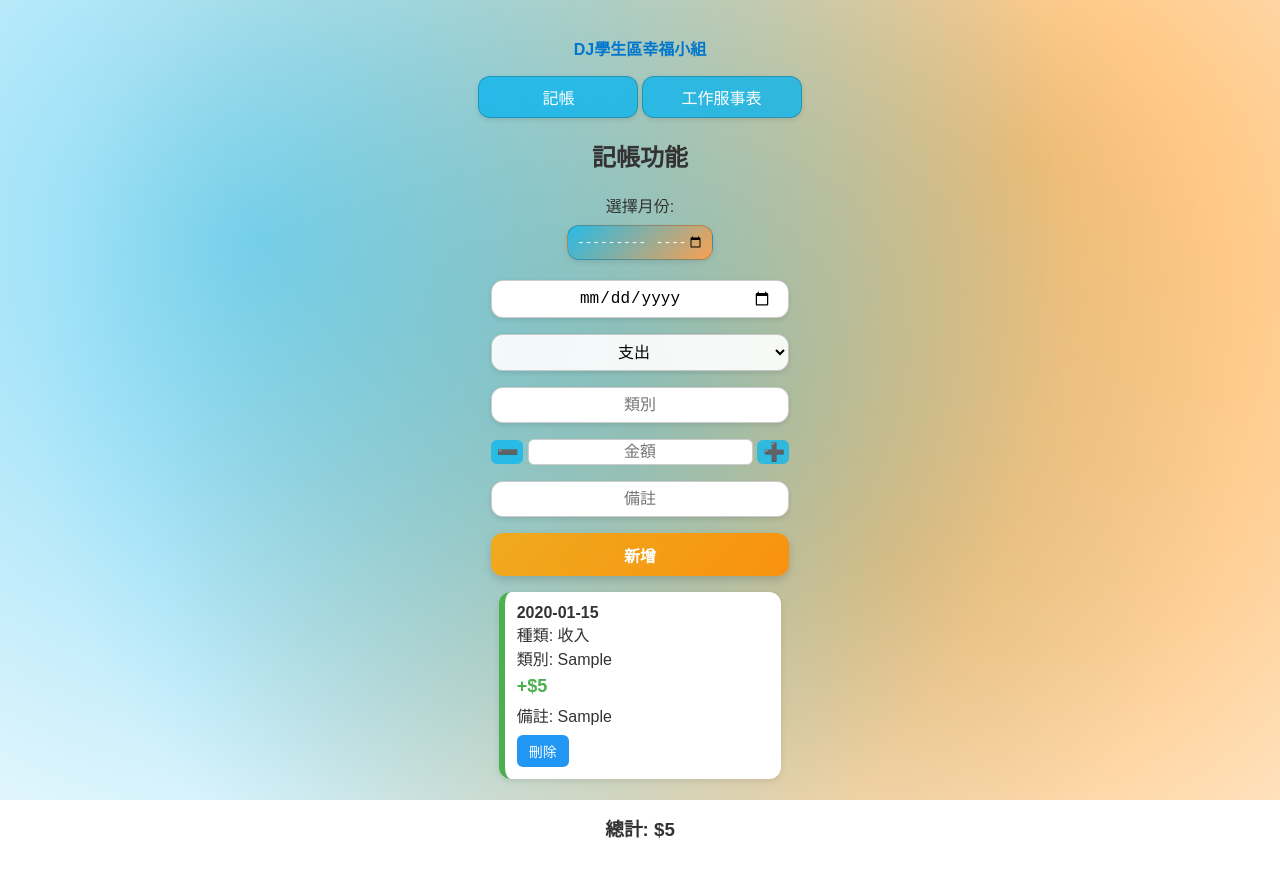
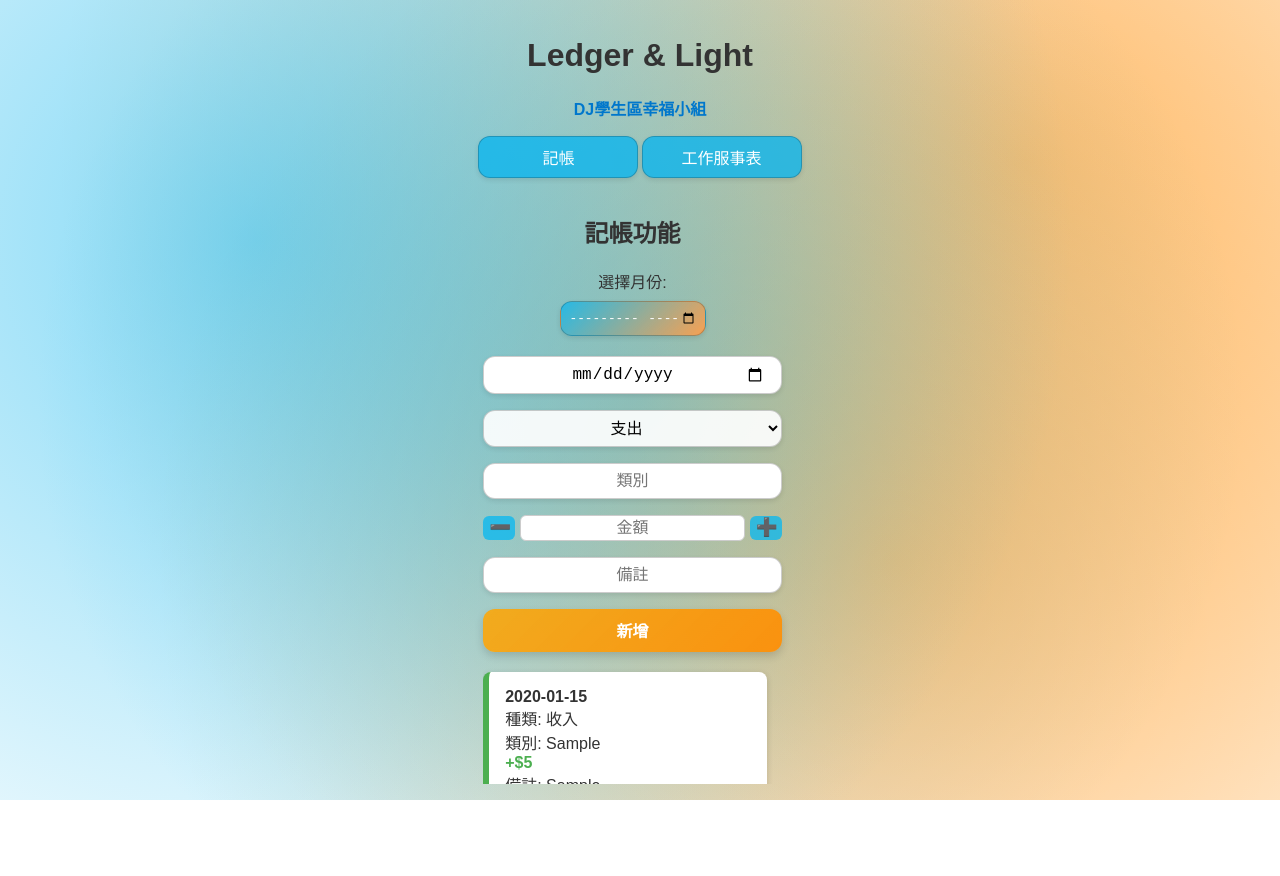
Before and after one commit to LinJie09/Serving-List, a React (Create React App) app in the folder my-react-app/: page / in a window 1280 px wide. Both pictures are taken after typing "2020-01-15", "Sample", "5", "Sample" into the empty fields and a click on the button "新增". After the commit the page ends 800 px from the top, so only its background shows below. Built offline with nearby package versions, Linux system fonts and the light colour scheme.

Commit message:
adjustment the picture and add scroll

```diff
--- a/my-react-app/src/App.css
+++ b/my-react-app/src/App.css
@@ -3,34 +3,53 @@ body {
   font-family: Arial, sans-serif;
   margin: 0;
   padding: 0;
-  min-height: 100vh;
+  height: 100vh; /* 讓 body 永遠滿版 */
+  width: 100vw;
+  overflow: hidden; /* 禁止整體捲動 */
+
   color: #333;
-  display: flex;
-  justify-content: center;
-  align-items: center;
-  flex-direction: column;
-
-  /* 淺藍 + 更飽和橘色水彩背景 */
-  background-color: #ffffff; /* 底色 */
+  background-color: #ffffff;
   background-image:
-    radial-gradient(circle at 20% 30%, rgba(7, 179, 237, 0.5), transparent 70%),  /* 淺藍 */
-    radial-gradient(circle at 70% 70%, rgba(255, 140, 0, 0.35), transparent 70%),  /* 橘色飽和更高 */
-    radial-gradient(circle at 50% 50%, rgba(80, 190, 227, 0.5), transparent 80%), /* 淺藍淡化 */
-    radial-gradient(circle at 80% 20%, rgba(255, 140, 0, 0.5), transparent 80%); /* 橘色第二層 */
-
+    radial-gradient(circle at 20% 30%, rgba(7, 179, 237, 0.5), transparent 70%),
+    radial-gradient(circle at 70% 70%, rgba(255, 140, 0, 0.35), transparent 70%),
+    radial-gradient(circle at 50% 50%, rgba(80, 190, 227, 0.5), transparent 80%),
+    radial-gradient(circle at 80% 20%, rgba(255, 140, 0, 0.5), transparent 80%);
   background-repeat: no-repeat;
   background-size: cover;
   background-attachment: fixed;
+
+  display: flex;
+  flex-direction: column;
+  align-items: center;
+}
+
+.container {
+  display: flex;
+  flex-direction: column;
+  align-items: center;
+  height: 100%;        /* 滿版 */
+  width: 100%;
+  max-width: 900px;
+  padding: 1rem;
+  box-sizing: border-box;
+}
+
+.header {
+  flex: 0 0 auto; /* 固定大小 */
+  text-align: center;
+}
+
+.content {
+  flex: 1;
+  padding: 16px;
+  overflow-y: scroll; /* 永遠顯示滾動條 */
+  scrollbar-gutter: stable; /* ✅ Chrome / Edge / Firefox 新版支援，保留空間 */
+  max-height: calc(100vh - 180px);
+  box-sizing: border-box;
 }
 
 
-.container {
-  max-width: 900px;
-  display: flex;
-  flex-direction: column;
-  align-items: center;
-  padding: 1rem;
-}
+
 
 .link-text{
   text-decoration: none;       /* 取消底線 */
@@ -151,54 +170,40 @@ body {
 }
 
 
-.cards {
-  display: grid;
-  grid-template-columns: repeat(auto-fit, minmax(250px, 1fr));
-  gap: 12px;
-  padding: 8px;
+.delete-btn {
+  background-color: #1790f2; /* 紅色主題 */
+  color: white;
+  border: none;
+  border-radius: 8px;
+  padding: 6px 12px;
+  font-size: 14px;
+  font-weight: bold;
+  cursor: pointer;
+  transition: all 0.2s ease-in-out;
+  box-shadow: 0 2px 4px rgba(0, 0, 0, 0.15);
 }
 
-.card {
-  border-radius: 12px;
-  padding: 12px;
-  background: #fff;
-  box-shadow: 0 2px 6px rgba(0,0,0,0.1);
-  transition: transform 0.2s ease;
+.delete-btn:hover {
+  background-color: #d32f2f; /* 深紅色 */
+  transform: scale(1.05);   /* 微微放大 */
 }
 
-.card:hover {
-  transform: scale(1.02);
+.delete-btn:active {
+  background-color: #b71c1c; /* 按下去更深色 */
+  transform: scale(0.95);   /* 微微縮小 */
 }
 
-.card.income {
-  border-left: 6px solid #4caf50; /* 綠色代表收入 */
+.card-footer{
+  display: flex;
+  justify-content: flex-end; /* 靠右 */
 }
 
-.card.expense {
-  border-left: 6px solid #f44336; /* 紅色代表支出 */
+.cards {
+  max-height: 400px;   /* 你要的高度限制 */
+  overflow-y: auto;    /* 卡片太多才會捲動 */
+  scrollbar-gutter: stable; /* 保持寬度穩定 */
+  margin-top: 12px;
 }
-
-.card .amount {
-  font-size: 18px;
-  font-weight: bold;
-  margin: 6px 0;
-}
-
-.card button {
-  margin-top: 8px;
-  padding: 6px 12px;
-  border: none;
-  border-radius: 6px;
-  cursor: pointer;
-  background-color: #2196f3;
-  color: white;
-  font-size: 14px;
-}
-
-.card button:hover {
-  background-color: #1976d2;
-}
-
 
 /* 表單整體間距 */
 
--- a/my-react-app/src/App.js
+++ b/my-react-app/src/App.js
@@ -8,6 +8,7 @@ function App() {
 
   return (
     <div className="container">
+      <div className="header">
         <h1>Ledger & Light</h1>
         <p>
           <a
@@ -27,7 +28,11 @@ function App() {
             工作服事表
           </button>
         </div>
+      </div>
+
+      <div className="content">
         {tab === "expense" ? <ExpenseTracker /> : <ServiceSchedule />}
+      </div>
     </div>
   );
 }
--- a/my-react-app/src/Expense/ExpenseList.js
+++ b/my-react-app/src/Expense/ExpenseList.js
@@ -17,7 +17,14 @@ const ExpenseList = ({ filteredExpenses, deleteExpense }) => {
             {exp.type === "收入" ? "+" : "-"}${exp.amount}
           </div>
           <div>備註: {exp.note}</div>
-          <button onClick={() => deleteExpense(exp.id)}>刪除</button>
+          <div className="card-footer">
+            <button
+              className="delete-btn"
+              onClick={() => deleteExpense(exp.id)}
+            >
+              刪除
+            </button>
+          </div>
         </div>
       ))}
     </div>
--- /dev/null
+++ b/my-react-app/src/Expense/expenseList.css
@@ -0,0 +1,71 @@
+.cards-container {
+    max-height: 350px; /* 整體高度略微縮小 */
+    overflow-y: auto;
+    -webkit-overflow-scrolling: touch;
+    padding: 6px;
+    display: grid;
+    grid-template-columns: repeat(auto-fit, minmax(220px, 1fr)); /* 卡片寬度縮小 */
+    gap: 10px;
+  }
+
+  .card {
+    border-radius: 10px;
+    padding: 10px; /* 卡片內間距縮小 */
+    background: #fff;
+    box-shadow: 0 1px 4px rgba(0,0,0,0.1);
+    display: flex;
+    flex-direction: column;
+    font-size: 14px; /* 字體縮小 */
+  }
+
+  .card.income {
+    border-left: 4px solid #4caf50;
+  }
+
+  .card.expense {
+    border-left: 4px solid #f44336;
+  }
+
+  .card .amount {
+    font-size: 16px; /* 文字略小 */
+    font-weight: bold;
+    margin-top: 4px;
+  }
+
+  .card button {
+    margin-top: 6px;
+    padding: 6px; /* 按鈕縮小 */
+    font-size: 14px; /* 文字縮小 */
+    border-radius: 6px;
+  }
+
+
+  @media (max-width: 600px) {
+    .cards-container {
+      grid-template-columns: 1fr;
+      gap: 12px;
+      max-height: 50vh; /* 手機高度縮小 */
+    }
+
+    .card {
+      padding: 12px;
+      font-size: 13px;
+    }
+
+    .card .amount {
+      font-size: 15px;
+    }
+
+    .card button {
+      padding: 6px 10px;
+      font-size: 13px;
+    }
+    @media (max-width: 600px) {
+        .delete-btn {
+          font-size: 13px;
+          padding: 6px 10px;
+          border-radius: 6px;
+        }
+    }
+
+  }
--- a/my-react-app/src/ExpenseTracker.js
+++ b/my-react-app/src/ExpenseTracker.js
@@ -1,6 +1,7 @@
 import React, { useState, useEffect } from "react";
 import ExpenseList from "./Expense/ExpenseList";
 import DeleteModal from "./Expense/DeleteModal";
+
 
 import "./expenseTrackr.css";
 
@@ -144,7 +145,7 @@ function ExpenseTracker() {
       </div>
 
       {/* 卡片列表 */}
-      <ExpenseList
+      <ExpenseList className="cards-warrper"
         filteredExpenses={filteredExpenses}
         deleteExpense={handleDeleteClick} // 點擊打開 Modal
       />
```
Also changed, not shown: my-react-app/src/expenseTrackr.css (+0 -7 lines). Lines whose indentation alone changed are shown as unchanged.
